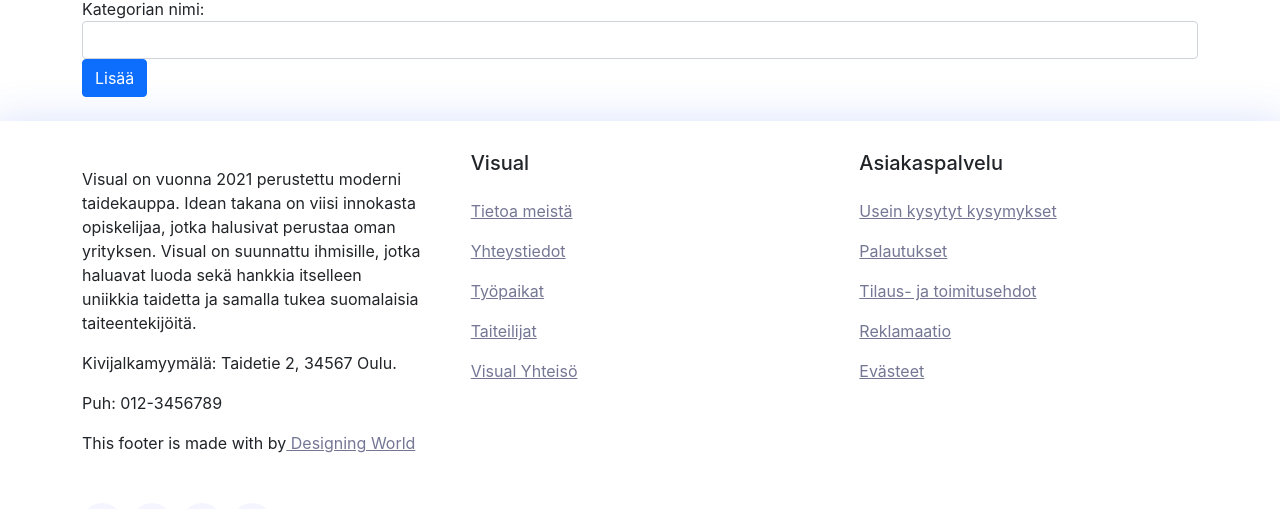
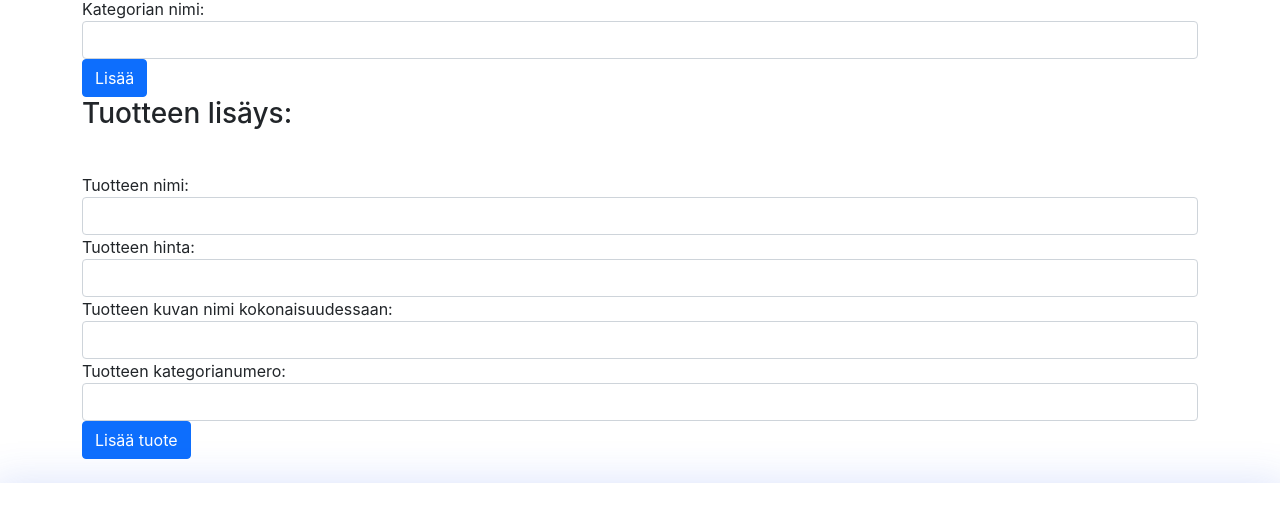
Before and after one commit to Opiskeluprojektit/Verkkopalvelu-front, a React (Create React App) app: page /Yllapito in a window 1280 px wide. Shown: the part 202-711 px from the top of the page. Built offline with nearby package versions, Linux system fonts and the light colour scheme; no server answers; some icons are missing; a web font is replaced by a local one.

Commit message:
admin sivun päivitys

```diff
--- a/src/inc/Admin.js
+++ b/src/inc/Admin.js
@@ -3,6 +3,10 @@ import React,{useState} from 'react';
 export default function Admin({url}) {
     const [newcategory, setNewcategory] = useState('');
     const [finished, setFinished] = useState(false);
+    const [name, setName] = useState('');
+    const [price, setPrice] = useState('');
+    const [image, setImage] = useState('');
+    const [category_id, setCategory_id] = useState('');
 
 
     function addCategory(e) {
@@ -21,14 +25,26 @@ export default function Admin({url}) {
         .then (res => {
             return res.json();
         })
-        // .then (
-        //     (res) => {
-        //         // empty();
-        //         setFinished(true);
-        //     }, (error) => {
-        //         alert(error)
-        //     }
-        // )
+    }
+    function addProduct(e) {
+        e.preventDefault();
+        fetch(url + 'yllapito/addproduct.php',{
+            method: 'POST',
+            header: {
+                'Accept': 'application/json',
+                'Content-Type': 'application/json',
+            },
+            body: JSON.stringify({
+                name: name,
+                price: price,
+                image: image,
+                category_id: category_id,
+
+            })
+        })
+        .then (res => {
+            return res.json();
+        })
     }
     return (
         <div>
@@ -43,7 +59,28 @@ export default function Admin({url}) {
                         <button className="btn btn-primary">Lisää</button>
                     </div>
                 </form>
-
+            <h3 className="Tilaustiedot">Tuotteen lisäys: </h3>
+                <form onSubmit={addProduct}>
+                        <div className="form-group">
+                            <label>Tuotteen nimi:</label>
+                            <input className="form-control" onChange={e => setName(e.target.value)}/>
+                        </div>
+                        <div className="form-group">
+                            <label>Tuotteen hinta:</label>
+                            <input className="form-control" onChange={e => setPrice(e.target.value)}/>
+                        </div>
+                        <div className="form-group">
+                            <label>Tuotteen kuvan nimi kokonaisuudessaan:</label>
+                            <input className="form-control" onChange={e => setImage(e.target.value)}/>
+                        </div>
+                        <div className="form-group">
+                            <label>Tuotteen kategorianumero:</label>
+                            <input className="form-control" onChange={e => setCategory_id(e.target.value)}/>
+                        </div>
+                        <div className="buttons">
+                            <button className="btn btn-primary">Lisää tuote</button>
+                        </div>
+                    </form>
         </div>
     )
 
```
